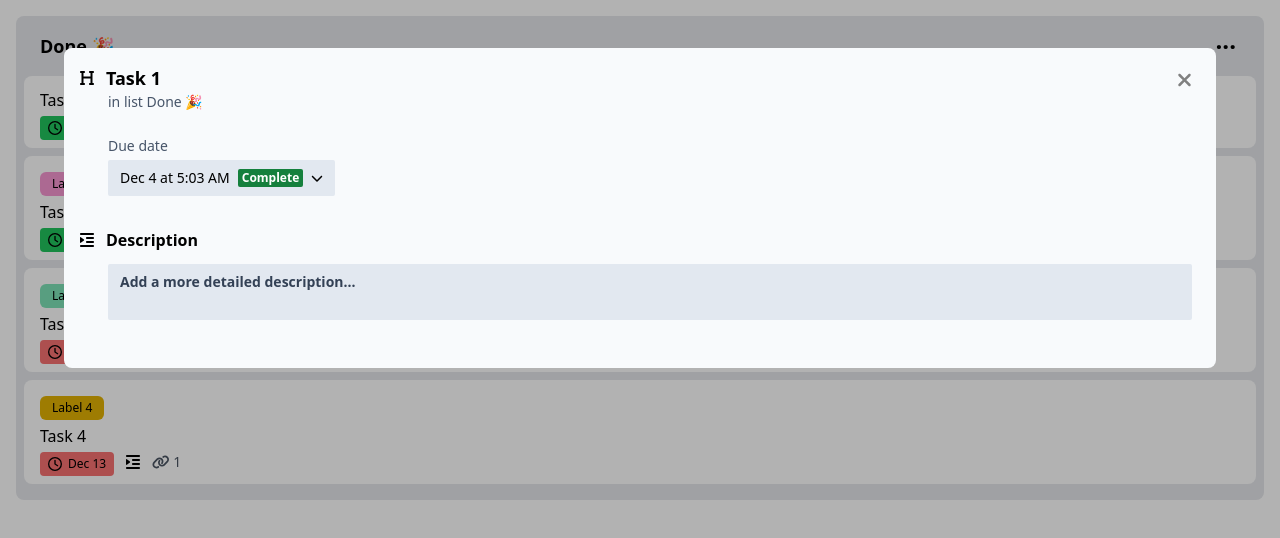
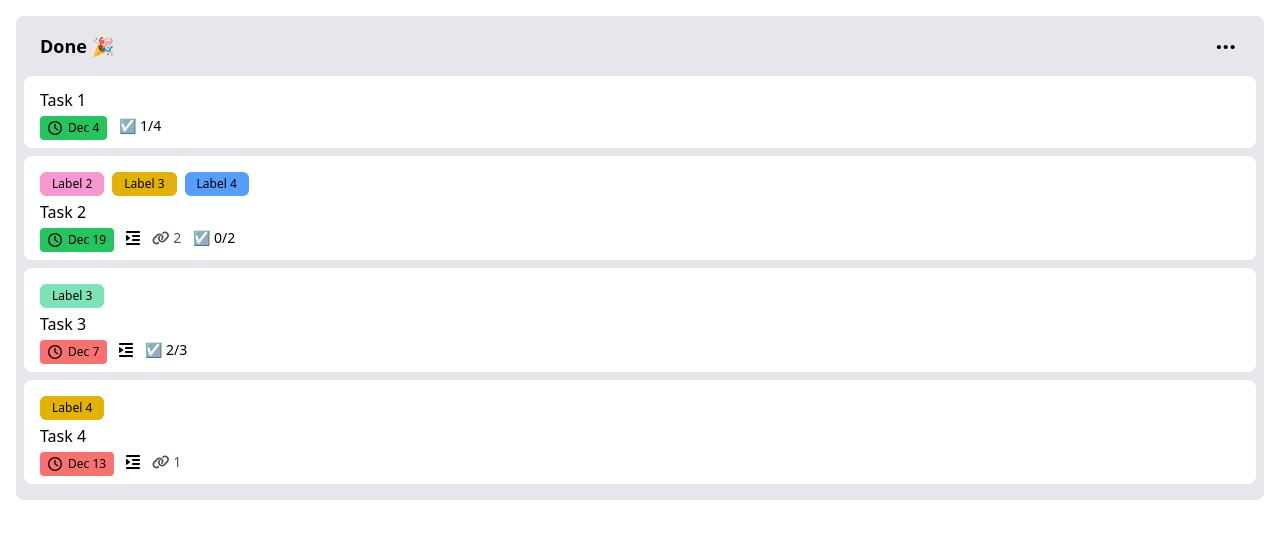
Before and after one commit to shidqirifat/experiment-react-beautiful-dnd, a React (Vite) app: page / in a window 1280 px wide. Shown: the top 538 px of the page. Built offline with nearby package versions, Linux system fonts and the light colour scheme.

Commit message:
feat: open and close task modal

```diff
--- a/package.json
+++ b/package.json
@@ -20,7 +20,8 @@
     "dayjs": "^1.11.10",
     "react": "^18.2.0",
     "react-beautiful-dnd": "^13.1.1",
-    "react-dom": "^18.2.0"
+    "react-dom": "^18.2.0",
+    "react-router-dom": "^6.21.0"
   },
   "devDependencies": {
     "@types/react": "^18.2.43",
--- a/src/App.tsx
+++ b/src/App.tsx
@@ -1,10 +1,10 @@
-import { Modal } from "./components/detail";
+import { TaskModal } from "./components/detail";
 import { ListCardTask } from "./components/task";
 
 function App() {
   return (
     <div className="m-4">
-      <Modal />
+      <TaskModal />
       <ListCardTask />
     </div>
   );
--- a/src/components/detail/Modal.tsx
+++ b/src/components/detail/TaskModal.tsx
@@ -1,21 +1,20 @@
-import { useLocalStorage } from "@mantine/hooks";
-import { TASKS } from "../../datas/task";
 import { FontAwesomeIcon } from "@fortawesome/react-fontawesome";
 import { faXmark } from "@fortawesome/free-solid-svg-icons";
 import { DescriptionSection, LinkSection, HeaderSection } from ".";
+import { Shadow } from "../ui/modal";
+import useTask from "../../hooks/useTask";
 
-export function Modal() {
-  const [tasks] = useLocalStorage({
-    key: "data",
-    defaultValue: TASKS,
-  });
-
-  const task = tasks[0];
+export function TaskModal() {
+  const { task, onClose } = useTask();
+  if (!task) return null;
 
   return (
-    <div className="fixed inset-0 bg-black/30">
-      <div className="absolute top-12 left-[50%] translate-x-[-50%] w-[90vw] bg-slate-50 rounded-lg p-4 pr-6">
-        <button className="absolute top-4 right-4 transition hover:bg-slate-200 py-1 px-2 rounded">
+    <Shadow onClick={onClose}>
+      <div className="absolute z-10 top-12 left-[50%] translate-x-[-50%] w-[90vw] bg-slate-50 rounded-lg p-4 pr-6">
+        <button
+          onClick={onClose}
+          className="absolute top-4 right-4 transition hover:bg-slate-200 py-1 px-2 rounded"
+        >
           <FontAwesomeIcon icon={faXmark} color="gray" size="lg" />
         </button>
         <HeaderSection
@@ -26,6 +25,6 @@ export function Modal() {
         <DescriptionSection>{task.description as string}</DescriptionSection>
         <LinkSection links={task.links} />
       </div>
-    </div>
+    </Shadow>
   );
 }
--- a/src/components/detail/index.tsx
+++ b/src/components/detail/index.tsx
@@ -1,4 +1,4 @@
-export * from "./Modal";
+export * from "./TaskModal";
 export * from "./Section";
 export * from "./HeaderSection";
 export * from "./DescriptionSection";
--- a/src/components/task/ListCardTask.tsx
+++ b/src/components/task/ListCardTask.tsx
@@ -1,15 +1,8 @@
 import React from "react";
-import {
-  DragDropContext,
-  Draggable,
-  Droppable,
-  DropResult,
-} from "react-beautiful-dnd";
-import { TASKS } from "../../datas/task";
+import { DragDropContext, Draggable, Droppable } from "react-beautiful-dnd";
 import { Task } from "../../types/task";
-import { reorder } from "../../utils/reorder";
-import { useLocalStorage } from "@mantine/hooks";
 import { TaskCard } from ".";
+import useTasks from "../../hooks/useTasks";
 
 type ListTaskProps = { tasks: Array<Task> };
 type TaskItemProps = { task: Task; index: number };
@@ -38,19 +31,7 @@ const ListTask = React.memo(function QuoteList({ tasks }: ListTaskProps) {
 });
 
 export const ListCardTask = () => {
-  const [tasks, setTasks] = useLocalStorage({
-    key: "data",
-    defaultValue: TASKS,
-  });
-
-  const onDragEnd = ({ source, destination }: DropResult) => {
-    if (!destination) return;
-    if (destination.index === source.index) return;
-
-    const newTasks = reorder(tasks, source.index, destination.index);
-
-    setTasks(newTasks);
-  };
+  const { tasks, onReorder } = useTasks();
 
   return (
     <div className="bg-gray-200 px-2 py-4 rounded-lg">
@@ -60,7 +41,7 @@ export const ListCardTask = () => {
           ...
         </button>
       </div>
-      <DragDropContext onDragEnd={onDragEnd}>
+      <DragDropContext onDragEnd={onReorder}>
         <Droppable droppableId="list">
           {(provided) => (
             <div
--- a/src/components/task/TaskCard.tsx
+++ b/src/components/task/TaskCard.tsx
@@ -1,13 +1,14 @@
 import { FontAwesomeIcon } from "@fortawesome/react-fontawesome";
 import { Labels, CheckTodos, Date, Link } from ".";
 import { Task } from "../../types/task";
+import { Link as RouterLink } from "react-router-dom";
 import { faIndent } from "@fortawesome/free-solid-svg-icons";
 
 type TaskCardProps = { task: Task };
 
 export function TaskCard({ task }: TaskCardProps) {
   return (
-    <>
+    <RouterLink to={task.id}>
       <Labels labels={task.labels} />
       <h1 className="text-base mt-1">{task.title}</h1>
       <div className="flex gap-3 items-center">
@@ -16,6 +17,6 @@ export function TaskCard({ task }: TaskCardProps) {
         <Link total={task.links?.length} />
         <CheckTodos todos={task.todos} />
       </div>
-    </>
+    </RouterLink>
   );
 }
--- /dev/null
+++ b/src/components/ui/modal/Shadow.tsx
@@ -0,0 +1,11 @@
+import { ReactNode } from "react";
+
+type ShadowProps = { children: ReactNode; onClick?: () => void };
+
+export function Shadow({ children, onClick }: ShadowProps) {
+  return (
+    <div onClick={onClick} className="fixed inset-0 bg-black/30">
+      <div onClick={(e) => e.stopPropagation()}>{children}</div>
+    </div>
+  );
+}
--- /dev/null
+++ b/src/components/ui/modal/index.tsx
@@ -0,0 +1 @@
+export * from "./Shadow";
--- /dev/null
+++ b/src/hooks/useTask.ts
@@ -0,0 +1,28 @@
+import { useNavigate, useParams } from "react-router-dom";
+import useTasks from "./useTasks";
+import { useCallback, useEffect, useState } from "react";
+import { Task } from "../types/task";
+
+type TParams = { taskId?: string };
+
+export default function useTask() {
+  const [task, setTask] = useState<Task | null>(null);
+  const { tasks } = useTasks();
+  const { taskId } = useParams<TParams>();
+  const navigate = useNavigate();
+
+  const handleClose = useCallback(() => {
+    navigate("/");
+  }, []);
+
+  useEffect(() => {
+    const currentTask = tasks.find((task) => task.id === taskId);
+
+    if (currentTask) setTask(currentTask);
+    else handleClose();
+
+    return () => setTask(null);
+  }, [taskId, tasks]);
+
+  return { task, onClose: handleClose };
+}
--- /dev/null
+++ b/src/hooks/useTasks.ts
@@ -0,0 +1,22 @@
+import { useLocalStorage } from "@mantine/hooks";
+import { TASKS } from "../datas/task";
+import { reorder } from "../utils/reorder";
+import { DropResult } from "react-beautiful-dnd";
+
+export default function useTasks() {
+  const [tasks, setTasks] = useLocalStorage({
+    key: "data",
+    defaultValue: TASKS,
+  });
+
+  const handleReorder = ({ source, destination }: DropResult) => {
+    if (!destination) return;
+    if (destination.index === source.index) return;
+
+    const newTasks = reorder(tasks, source.index, destination.index);
+
+    setTasks(newTasks);
+  };
+
+  return { tasks, onReorder: handleReorder };
+}
--- a/src/main.tsx
+++ b/src/main.tsx
@@ -2,9 +2,16 @@ import ReactDOM from "react-dom/client";
 import App from "./App.tsx";
 import "./index.css";
 import { MantineProvider } from "@mantine/core";
+import { Routes, Route, BrowserRouter } from "react-router-dom";
 
 ReactDOM.createRoot(document.getElementById("root")!).render(
   <MantineProvider>
-    <App />
+    <BrowserRouter>
+      <Routes>
+        <Route path="/" element={<App />}>
+          <Route path=":taskId" element={<App />} />
+        </Route>
+      </Routes>
+    </BrowserRouter>
   </MantineProvider>
 );
```
Also changed, not shown: 1 other file (tests, documents, lock files or other folders).
